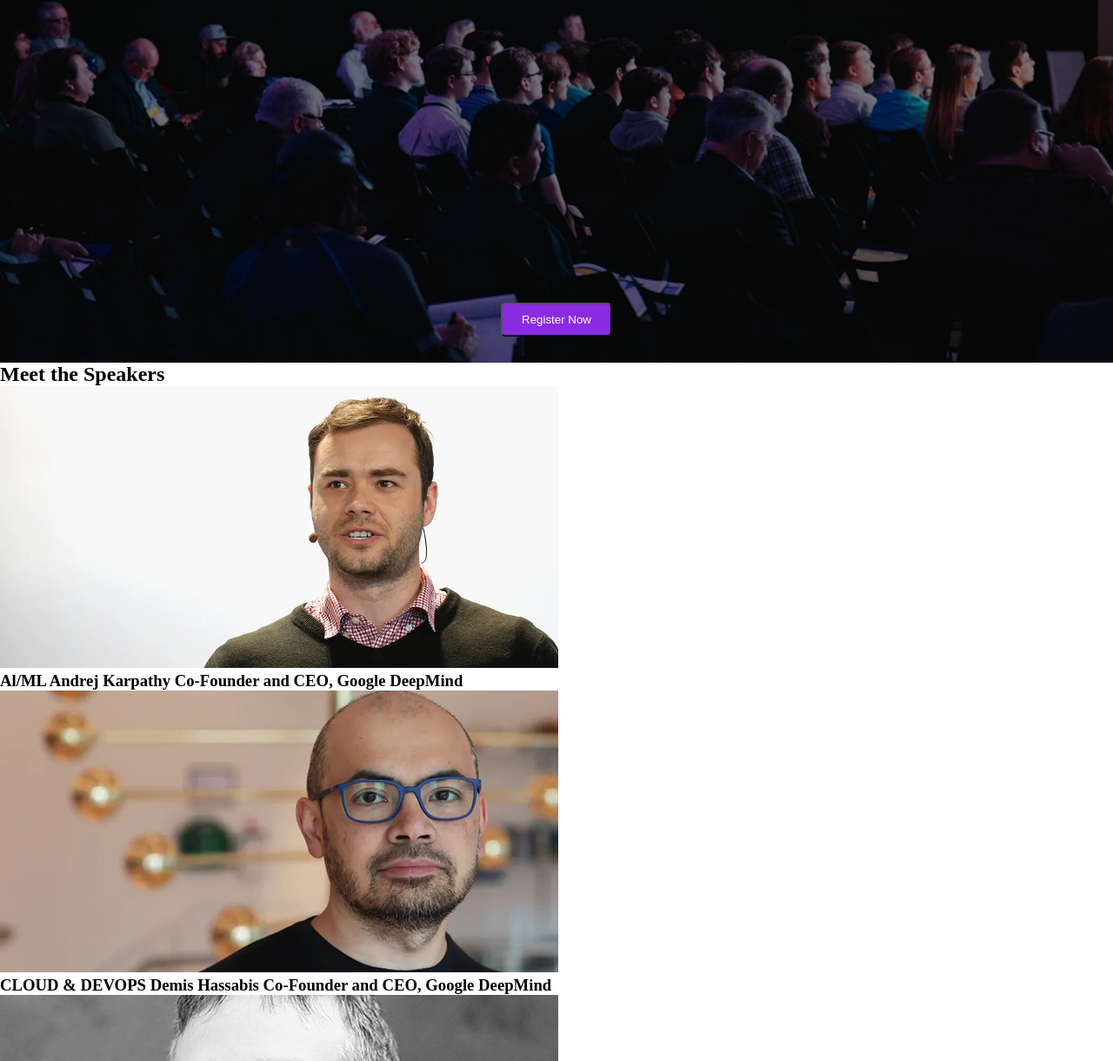
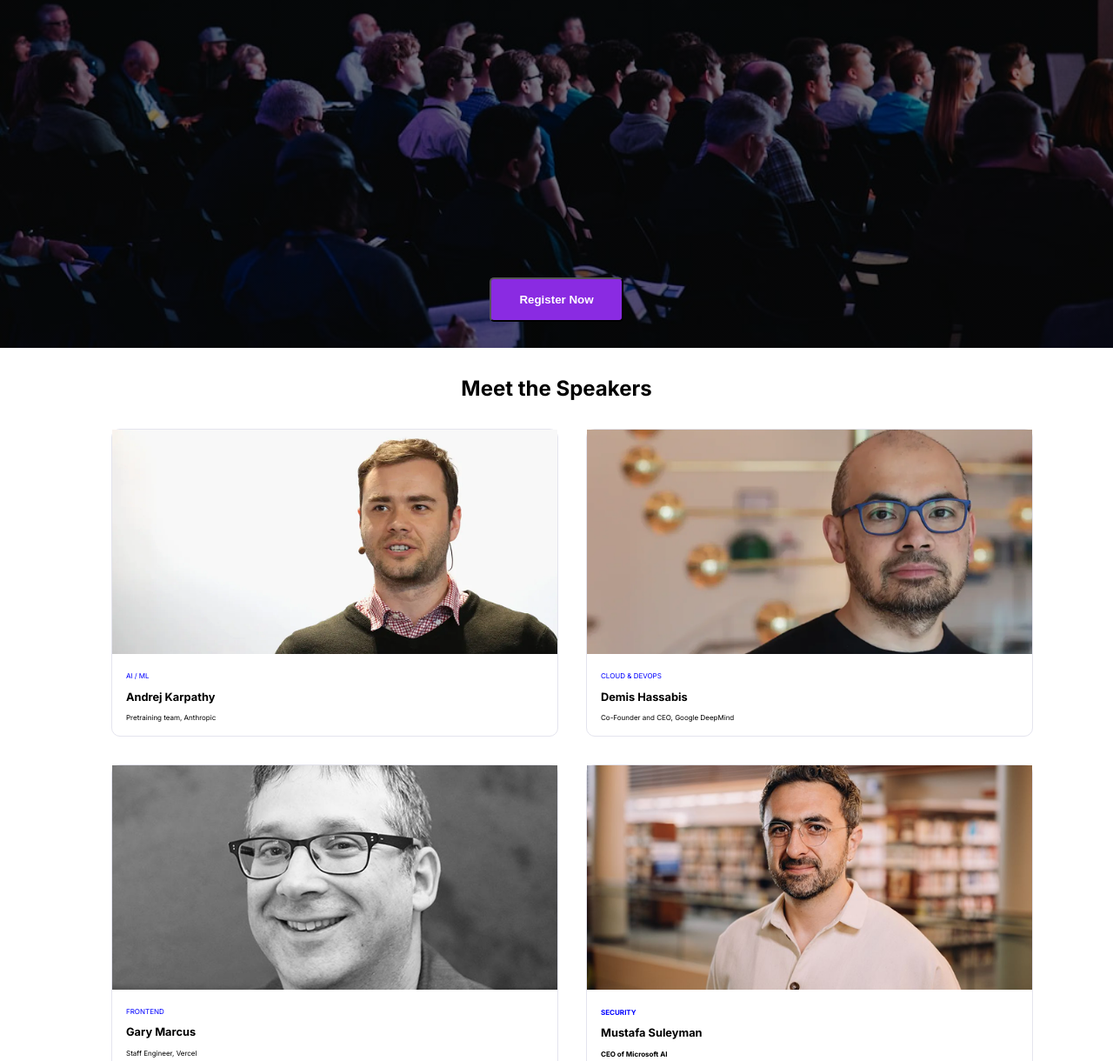
Before and after one commit to sadrolaminsakib/Programming-hero-1st-assingment, a plain HTML site: page index.html in a window 1280 px wide. Shown: the part 371-1591 px from the top of the page at 87% size. Drawn offline with Linux system fonts and the light colour scheme.

Commit message:
complete speaker layout

```diff
--- a/index.html
+++ b/index.html
@@ -6,6 +6,11 @@
     <meta name="viewport" content="width=device-width, initial-scale=1.0">
     <title>DEVCONF 2026 landing page</title>
     <link rel="stylesheet" href="./style.css">
+    <link rel="preconnect" href="https://fonts.googleapis.com">
+    <link rel="preconnect" href="https://fonts.gstatic.com" crossorigin>
+    <link
+        href="https://fonts.googleapis.com/css2?family=Inter:ital,opsz,wght@0,14..32,100..900;1,14..32,100..900&display=swap"
+        rel="stylesheet">
 </head>
 
 <body>
@@ -34,45 +39,49 @@
             <h3>
                 Code <span>Connect.</span> Create
             </h3>
-            <p>Join 4,000+ engineers, founders, and builders at the premier developer conference of 2026. Three days of cutting-edge talks, hands-on workshops, and meaningful connections.</p>
+            <p>Join 4,000+ engineers, founders, and builders at the premier developer conference of 2026. Three days of
+                cutting-edge talks, hands-on workshops, and meaningful connections.</p>
         </div>
         <button>Register Now</button>
     </header>
+
     <main>
-        <section>
+        <section class="speaker-layout">
             <h2>Meet the Speakers</h2>
+            <div class="speaker-profile">
                 <div>
                     <img src="./assets/andrej.png" alt="Andrej Karpathy">
-                <h3>
-                    <span>Al/ML</span>
+                    <p>
+                        <span>Al / ML</span>
                         <span>Andrej Karpathy</span>
-                    <span>Co-Founder and CEO, Google DeepMind</span>
-                </h3>
+                        <span>Pretraining team, Anthropic</span>
+                    </p>
                 </div>
                 <div>
                     <img src="./assets/demis.png" alt="Demis Hassabis">
-                <h3>
+                    <p>
                         <span>CLOUD & DEVOPS</span>
                         <span>Demis Hassabis</span>
                         <span>Co-Founder and CEO, Google DeepMind</span>
-                </h3>
+                    </p>
                 </div>
                 <div>
                     <img src="./assets/gary.png" alt="Gary Marcus">
-                <h3>
+                    <p>
                         <span>FRONTEND</span>
                         <span>Gary Marcus</span>
                         <span>Staff Engineer, Vercel</span>
-                </h3>
+                    </p>
                 </div>
                 <div>
                     <h3>
                         <img src="./assets/mustafa.png" alt="Mustafa Suleyman">
-                    <h3>
+                        <p>
                             <span>SECURITY</span>
                             <span>Mustafa Suleyman</span>
                             <span>CEO of Microsoft AI</span>
-                    </h3>
+                        </p>
+                </div>
             </div>
         </section>
 
--- a/style.css
+++ b/style.css
@@ -1,7 +1,10 @@
-/* universal & common styles */
+                /* universal & common styles */
 *{
     margin: 0;
     padding: 0;
+}
+body{
+    font-family: 'inter', 'sans-serif';
 }
 a{
     text-decoration: none;
@@ -13,41 +16,43 @@
 button{
     background-color: blueviolet;
     color: white;
-    padding: 10px 20px;
+    font-weight: bold;
+    padding: 1rem 2rem;
     border-radius: 5px;
     cursor: pointer;
-    transition: 0.5ms ease-in-out;
+    transition: all 0.3s ease-in-out;
+
 }
 button:hover{
-    background-color: rgb(111, 130, 150);
-    color: white;
+    background-color: rgb(0, 123, 255);
 }
 
-/* body aria*/
+                    /* nav aria */
 nav{
     background-color: FFFFFF;
     display: flex;
     justify-content: space-between;
     align-items: center;
-}
-nav {
-    margin: 10px 60px;
+    margin: 20px 60px;
 }
 nav ul li{
     margin: 0 10px;
+    font-size: 1.2rem;
 }
 nav li a{
-    ho
+
+                    /* header aria */
 }
 header{
     background-image: linear-gradient(rgba(0, 0, 0, 0.5), rgba(0, 0, 0, 0.5)), url('./assets/banner.jpg');
     background-position: center;
     background-size: cover;
-    height: 90vh;
+    background-repeat: no-repeat;
+    height: 85vh;
+    width: 100%;
     display: flex;
     flex-direction: column;
     justify-content: space-between;
-
     color: white;
     text-align: center;
 }
@@ -55,7 +60,7 @@
     margin: 60px 0 0 0;
 }
 header h3{
-    font-size: 2.5rem;
+    font-size: 3.5rem;
 }
 header h3 span{
     font-style: italic;
@@ -67,5 +72,47 @@
 }
 header button{
     margin: 0 auto 30px auto;
-    width: 8rem;
 }
+
+                    /* speaker layout */
+
+.speaker-layout{
+    width: 80%;
+    margin: auto;
+}
+.speaker-layout h2{
+    font-size: 1.5rem;
+    text-align: center;
+    margin: 2rem 0;
+}
+.speaker-profile{
+    display: grid;
+    grid-template-columns: 1fr 1fr;
+    gap: 2rem;
+}
+.speaker-profile div{
+    width: 32rem;
+    border: 0.1px solid rgb(228, 228, 238);
+    border-radius: 10px;
+}
+.speaker-profile img{
+    width: 32rem;
+}
+.speaker-profile p{
+    display: flex;
+    flex-direction: column;
+    gap: 0.7rem;
+    margin: 1rem;
+}
+.speaker-profile p :nth-child(1) {
+    font-size: 0.5rem;
+    color: blue;
+}
+.speaker-profile p :nth-child(2) {
+    font-size: .8rem;
+    font-weight: bold;
+}
+.speaker-profile p :nth-child(3){
+    font-size: 0.5rem;
+}
+.speaker-layout
```
Lines whose indentation alone changed are shown as unchanged.
